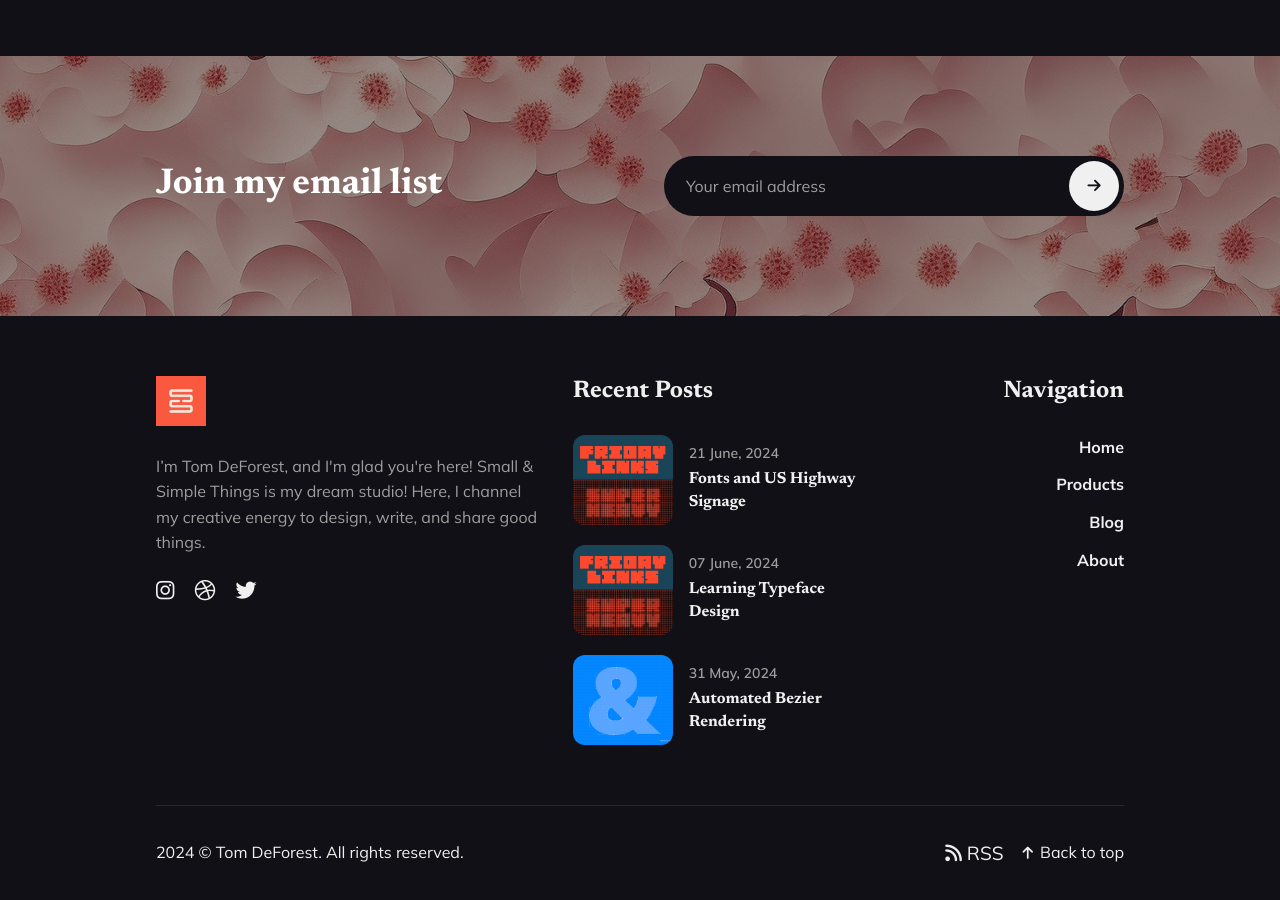
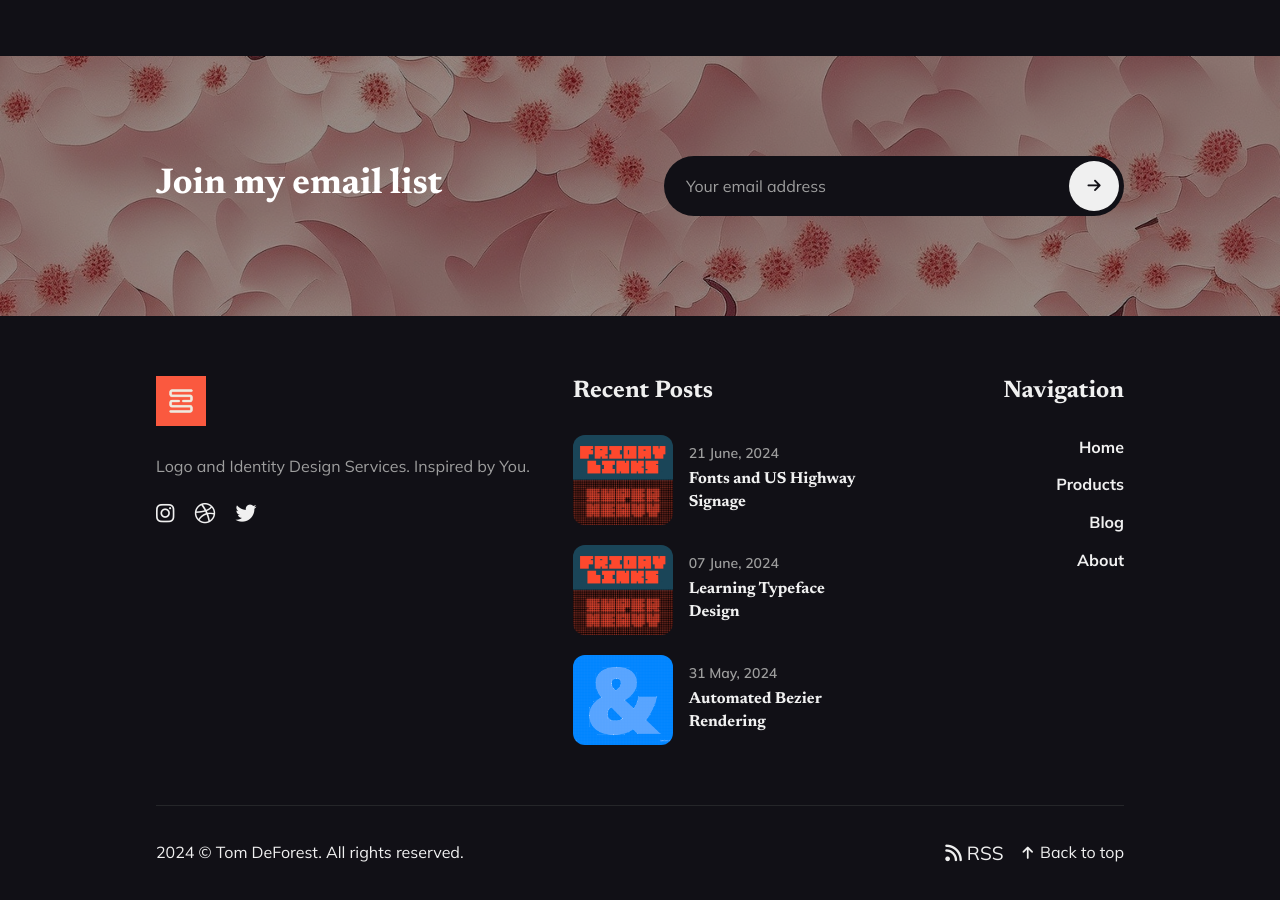
Before and after one commit to tomdeforest/tomdeforest.github.io, a Jekyll site: the page built from _pages/shop.md, in a window 1280 px wide and 900 px high, scrolled down 661 px. Built offline with Jekyll 4.4.1, drawn with Linux system fonts in a browser that asks for light colours.

Commit message:
Updated tagline. Added testimonials back.

```diff
--- a/_data/settings.yml
+++ b/_data/settings.yml
@@ -46,7 +46,7 @@ social:
 hero:
   enable: true
   hero_title: <span>Small & Simple Things</span> # Add the "span" tag to highlight text.
-  hero_description: I’m Tom DeForest, and I'm glad you're here! Small & Simple Things is my dream studio! Here, I channel my creative energy to design, write, and share good things.
+  hero_description: Logo and Identity Design Services. Inspired by You.
   hero_image: "/images/paper-art-waves.jpg"
   hero_button_contact: Contact
   hero_button_about: About
@@ -121,7 +121,7 @@ gumroad_settings:
 
 #-------------------------------
 # Footer Settings
-footer_description: I’m Tom DeForest, and I'm glad you're here! Small & Simple Things is my dream studio! Here, I channel my creative energy to design, write, and share good things.
+footer_description: Logo and Identity Design Services. Inspired by You.
 
 
 #-------------------------------
--- a/index.html
+++ b/index.html
@@ -7,6 +7,8 @@ image: '/images/01.jpg'
 
 {% include section-projects.html %}
 
+{% include section-testimonials.html %}
+
 {% include section-blog.html %}
 
 {% include section-tags.html %}
```
